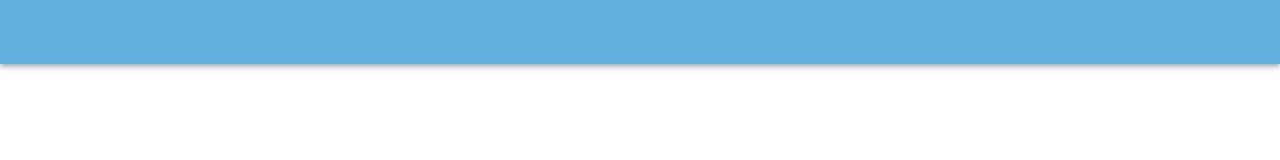
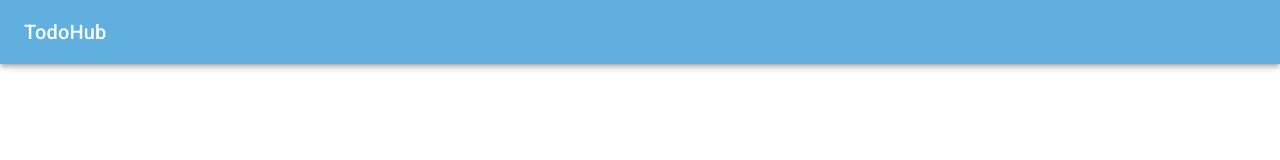
Before and after one commit to ortoo/todo-hub, a Next.js app: page / in a window 1280 px wide. Shown: the top 160 px of the page. Built offline with nearby package versions, Linux system fonts and the light colour scheme.

Commit message:
feat(header): added proper header to show off the swanky name

```diff
--- a/src/components/header/Header.tsx
+++ b/src/components/header/Header.tsx
@@ -2,10 +2,19 @@ import React from "react";
 
 import AppBar from "@material-ui/core/AppBar";
 import Toolbar from "@material-ui/core/Toolbar";
-import { Container, makeStyles, Theme } from "@material-ui/core";
+
+import Typography from "@material-ui/core/Typography";
+import Container from "@material-ui/core/Container";
+
+import makeStyles from "@material-ui/core/styles/makeStyles";
+import { Theme } from "@material-ui/core/styles";
 
 const useStyles = makeStyles((theme: Theme) => {
-  return {};
+  return {
+    title: {
+      flexGrow: 1,
+    },
+  };
 });
 
 const Header = () => {
@@ -14,7 +23,11 @@ const Header = () => {
   return (
     <AppBar position="fixed" color="primary">
       <Container disableGutters>
-        <Toolbar></Toolbar>
+        <Toolbar>
+          <Typography variant="h6" color="secondary" className={classes.title}>
+            TodoHub
+          </Typography>
+        </Toolbar>
       </Container>
     </AppBar>
   );
```
